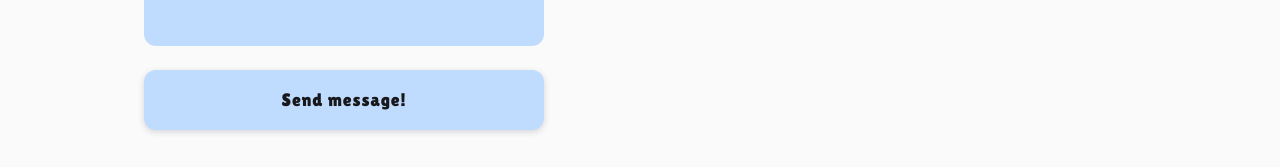
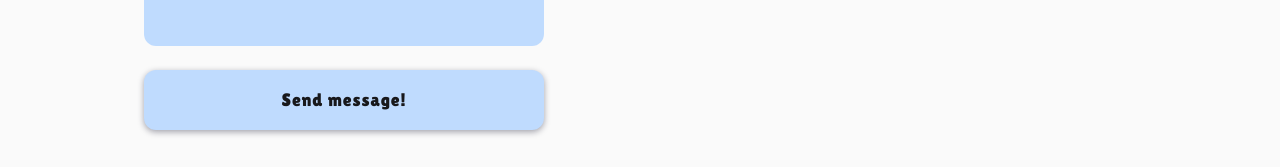
Before and after one commit to fczajka/portfolio, a Next.js app: page / in a window 1280 px wide. Shown: the part 2930-3097 px from the top of the page. Built offline with nearby package versions, Linux system fonts and the light colour scheme.

Commit message:
Fix shadow color in form's button

```diff
--- a/components/Contact/Form.tsx
+++ b/components/Contact/Form.tsx
@@ -39,7 +39,7 @@ export default function Form({ form, button }: FormProps) {
                     aria-label="Submit form"
                     className={`bg-primary-200 rounded-xl my-6 p-4 ${
                         headlineFont.variable
-                    } font-headline opacity-0 tracking-wider text-lg transition-all duration-300 shadow-zinc-300 shadow-custom ${
+                    } font-headline opacity-0 tracking-wider text-lg transition-all duration-300 shadow-zinc-400 shadow-custom ${
                         isVisible && "animate-show-down-up"
                     } [animation-delay:0.8s] motion-reduce:animate-none motion-reduce:opacity-100 motion-reduce:transition-none hover:bg-primary-300 focus:bg-primary-300`}
                 >
```
Also changed, not shown: tailwind.config.js (line endings or trailing spaces).
